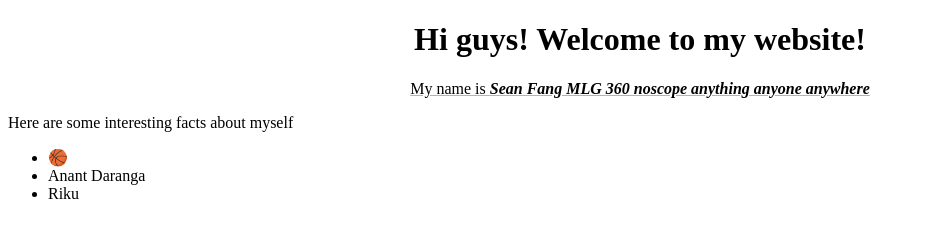
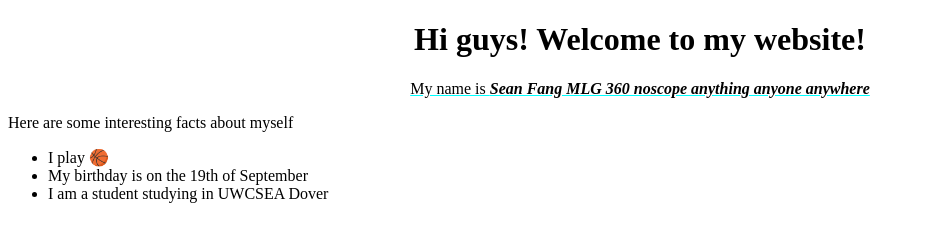
Before and after one commit to fangthebeast/fangthebeast.github.io, a plain HTML site: page index.html in a window 1280 px wide. Shown: the whole page, without its empty margins (0-925 px from the left). Drawn offline with Linux system fonts and the light colour scheme.

Commit message:
Update index.html

```diff
--- a/index.html
+++ b/index.html
@@ -18,9 +18,9 @@
 
         <p>Here are some interesting facts about myself</p>
         <ul>
-            <li>🏀</li>
-            <li>Anant Daranga</li>
-            <li>Riku</li>
+            <li>I play 🏀</li>
+            <li>My birthday is on the 19th of September</li>
+            <li>I am a student studying in UWCSEA Dover</li>
         </ul>
     </body>
 </html>
```
